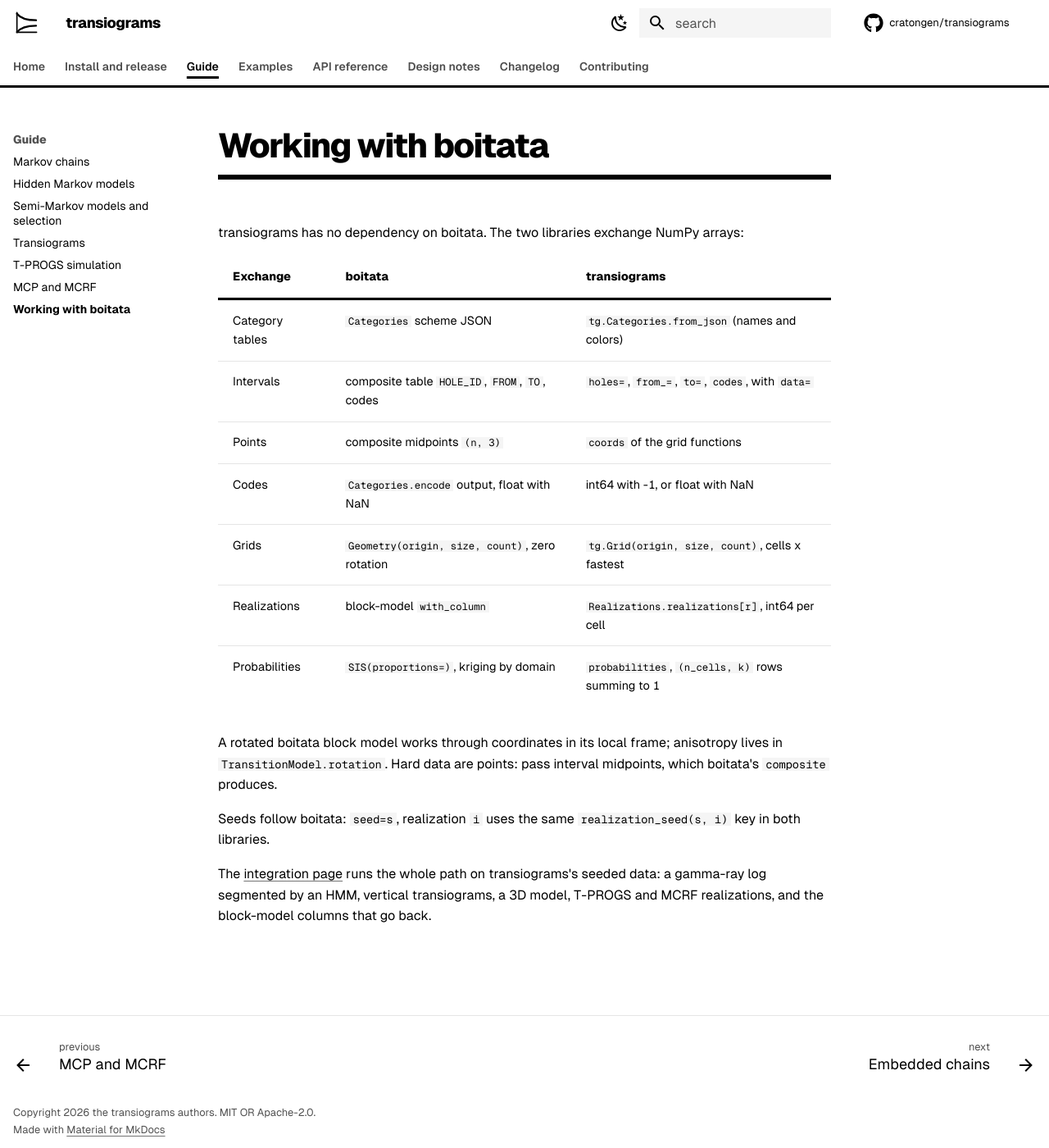
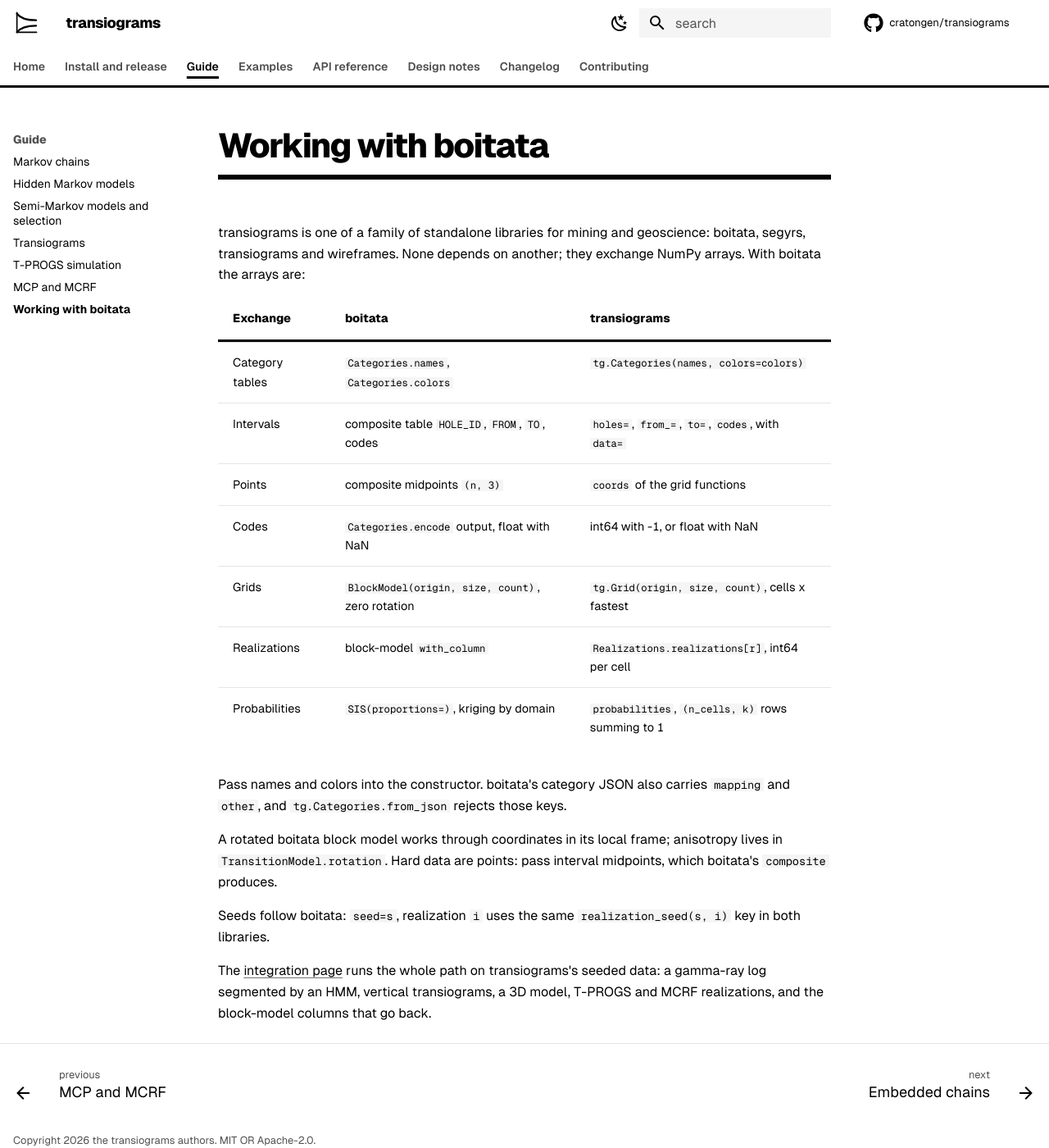
Before and after one commit to cratongen/transiograms, an MkDocs documentation site: the page built from docs/guide/boitata.md, in a window 1280 px wide and 1400 px high. Shown: the whole window at 82% size. Built offline with MkDocs 1.6.1 and Material for MkDocs 9.7.7, drawn with Linux system fonts in a browser that asks for light colours; comment, search, counter and statistics services are not loaded.

Commit message:
docs: describe the sibling family as standalone libraries that exchange NumPy arrays

```diff
--- a/docs/guide/boitata.md
+++ b/docs/guide/boitata.md
@@ -1,16 +1,21 @@
 # Working with boitata
 
-transiograms has no dependency on boitata. The two libraries exchange NumPy arrays:
+transiograms is one of a family of standalone libraries for mining and geoscience: boitata,
+segyrs, transiograms and wireframes. None depends on another; they exchange NumPy arrays.
+With boitata the arrays are:
 
 | Exchange | boitata | transiograms |
 | --- | --- | --- |
-| Category tables | `Categories` scheme JSON | `tg.Categories.from_json` (names and colors) |
+| Category tables | `Categories.names`, `Categories.colors` | `tg.Categories(names, colors=colors)` |
 | Intervals | composite table `HOLE_ID`, `FROM`, `TO`, codes | `holes=`, `from_=`, `to=`, `codes`, with `data=` |
 | Points | composite midpoints `(n, 3)` | `coords` of the grid functions |
 | Codes | `Categories.encode` output, float with NaN | int64 with -1, or float with NaN |
-| Grids | `Geometry(origin, size, count)`, zero rotation | `tg.Grid(origin, size, count)`, cells x fastest |
+| Grids | `BlockModel(origin, size, count)`, zero rotation | `tg.Grid(origin, size, count)`, cells x fastest |
 | Realizations | block-model `with_column` | `Realizations.realizations[r]`, int64 per cell |
 | Probabilities | `SIS(proportions=)`, kriging by domain | `probabilities`, `(n_cells, k)` rows summing to 1 |
+
+Pass names and colors into the constructor. boitata's category JSON also carries `mapping` and
+`other`, and `tg.Categories.from_json` rejects those keys.
 
 A rotated boitata block model works through coordinates in its local frame; anisotropy lives in
 `TransitionModel.rotation`. Hard data are points: pass interval midpoints, which boitata's
```
Also changed, not shown: README.md (+6 -7 lines).
